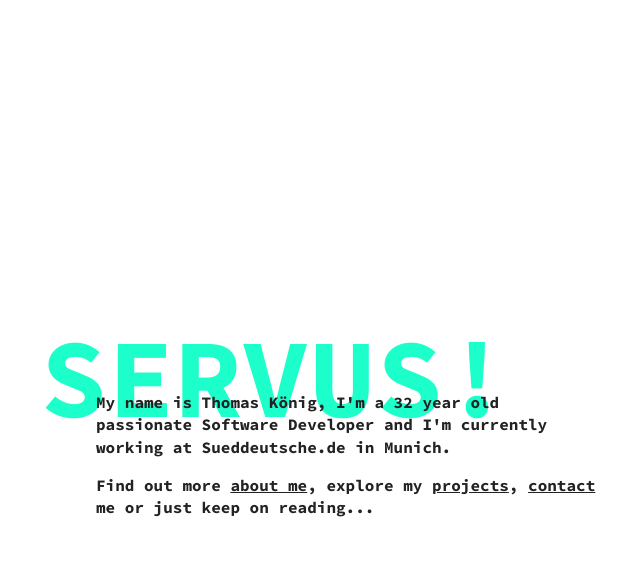
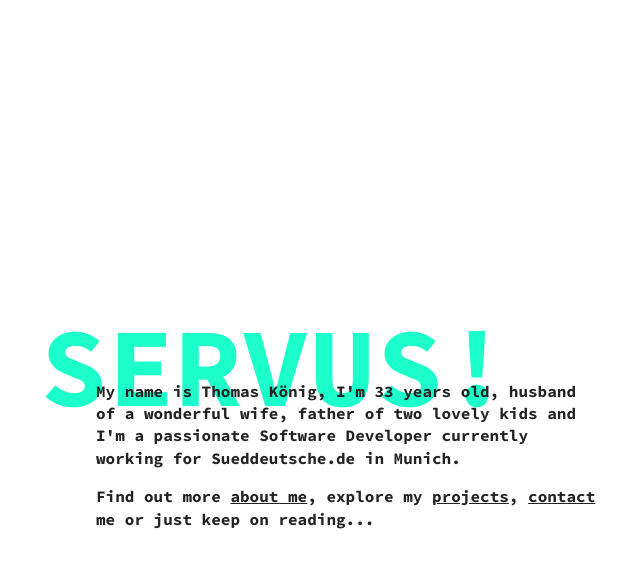
Before and after one commit to Vispercept/portfolio, a Jekyll site: the page built from index.html, in a window 1280 px wide and 900 px high. Shown: the top 568 px of the window, without its empty margins (292-932 px from the left). Built offline with Jekyll 4.4.1, drawn with Linux system fonts in a browser that asks for light colours.

Commit message:
Updated 'index.html' via CloudCannon

```diff
--- a/index.html
+++ b/index.html
@@ -5,10 +5,14 @@ layout: default
 <main class="section section--intro" id="#">
   <div class="section__inner">
     <div class="section__header section__header--1">
-      <h1 class="editable">Servus!</h1>
+      <h1 class="editable">
+ 	Servus!
+ </h1>
     </div>
     <div class="section__content">
-      <p class="section__paragraph editable"> My name is Thomas K&ouml;nig, I'm a 32 year old passionate Software Developer and I'm currently working at Sueddeutsche.de in Munich. </p>
+      <p class="section__paragraph editable">
+ 	My name is Thomas K&ouml;nig, I'm 33 years old, husband of a wonderful wife, father of two lovely kids and I'm a passionate Software Developer currently working for Sueddeutsche.de in Munich.
+ </p>
       <p class="section__paragraph editable">
  	Find out more <a class="link" data-hover="about me" href="#about">about me</a>, explore my <a class="link" data-hover="projects" href="#projects">projects</a>, <a class="link" data-hover="contact" href="#contact">contact</a> me or just keep on reading...
  </p>
@@ -19,11 +23,17 @@ layout: default
 <section class="section section--2" id="about">
   <div class="section__inner">
     <div class="section__header section__header--2">
-      <h1 class="editable">what I do?</h1>
+      <h1 class="editable">
+ 	what I do?
+ </h1>
     </div>
     <div class="section__content">
-      <p class="section__paragraph editable">I love working in a productive team and I always try to strike new paths and to discover the latest web technologies on the server as well as on the client. I'm a big fan of functional JavaScript and that's why I also love node.js.</p>
-      <p class="section__paragraph editable">I deal with fast, robust server-side applications with a high number of requests, build RESTful-APIs, automate things, and put a lot of effort into nice and easy-to-use frontends. Beside that I also do some basic DevOp stuff and take care of automated (end-to-end) testing or rather continious deployment pipelines.</p>
+      <p class="section__paragraph editable">
+ 	I love working in a productive team and I always try to strike new paths and to discover the latest web technologies on the server as well as on the client. I'm a big fan of functional JavaScript and that's why I also love node.js.
+ </p>
+      <p class="section__paragraph editable">
+ 	I deal with fast, robust server-side applications with a high number of requests, build RESTful-APIs, automate things, and put a lot of effort into nice and easy-to-use frontends. Beside that I also do some basic DevOp stuff and take care of automated (end-to-end) testing or rather continious deployment pipelines.
+ </p>
     </div>
   </div>
 </section>
@@ -31,10 +41,14 @@ layout: default
 <section class="section section--3">
   <div class="section__inner">
     <div class="section__header section__header--3">
-      <h1 class="editable">experience</h1>
+      <h1 class="editable">
+ 	experience
+ </h1>
     </div>
     <div class="section__content">
-      <p class="section__paragraph editable">I've successfully completed a course in Interactive Media – a combination of informatics and design – at the <a class="link" href="//www.hs-augsburg.de/gestaltung" target="_blank" data-hover="University of Applied Sciences Hochschule Augsburg">University of Applied Sciences Hochschule Augsburg</a>.</p>
+      <p class="section__paragraph editable">
+ 	I've successfully completed a course in Interactive Media &ndash; a combination of informatics and design &ndash; at the <a class="link" target="_blank" data-hover="University of Applied Sciences Hochschule Augsburg" href="//www.hs-augsburg.de/gestaltung">University of Applied Sciences Hochschule Augsburg</a>.
+ </p>
       <p class="section__paragraph editable">
  	Currently I'm working for <a class="link" target="_blank" data-hover="Sueddeutsche Digitale Medien GmbH" href="//www.sz.de">Sueddeutsche Zeitung Digitale Medien GmbH</a>, and I've worked for several companies like the <a class="link" target="_blank" data-hover="University of Applied Sciences Hochschule Augsburg" href="//www.hs-augsburg.de/gestaltung">University of Applied Sciences Hochschule Augsburg</a>, <a class="link" target="_blank" data-hover="LAB BINÆR" href="//www.labbinaer.de/">LAB BIN&AElig;R</a>.
  </p>
@@ -45,7 +59,9 @@ layout: default
 <section class="section section--4" id="projects">
   <div class="section__inner">
     <div class="section__header section__header--4">
-      <h1 class="editable">projects</h1>
+      <h1 class="editable">
+ 	projects
+ </h1>
     </div>
     <div class="section__content">
       <p class="section__paragraph">
@@ -61,13 +77,21 @@ layout: default
 <section class="section section--footer section--5" id="contact">
   <div class="section__inner section__inner--right">
     <div class="section__header section__header--5">
-      <h1 class="editable">find me!</h1>
+      <h1 class="editable">
+ 	find me!
+ </h1>
     </div>
     <img class="section__image" src="images/profil.png" alt="Picture of Thomas König" />
     <div class="section__content">
-      <h2 class="section__headline editable">Thomas König</h2>
-      <p class="section__paragraph editable">Interactive Developer</p>
-      <p class="section__paragraph editable"> Dreim&uuml;hlenstr. 5<br />80469 M&uuml;nchen </p>
+      <h2 class="section__headline editable">
+ 	Thomas K&ouml;nig
+ </h2>
+      <p class="section__paragraph editable">
+ 	Interactive Developer
+ </p>
+      <p class="section__paragraph editable">
+ 	Dreim&uuml;hlenstr. 5<br />80469 M&uuml;nchen
+ </p>
       <p class="section__paragraph"><a class="link editable" href="tel:+491716267394">+49 171/6267394</a></p>
       <p class="section__paragraph"><a class="link editable" href="mailto:mail@koenigthomas.de">mail@koenigthomas.de</a></p>
       <p class="section__paragraph">
```
